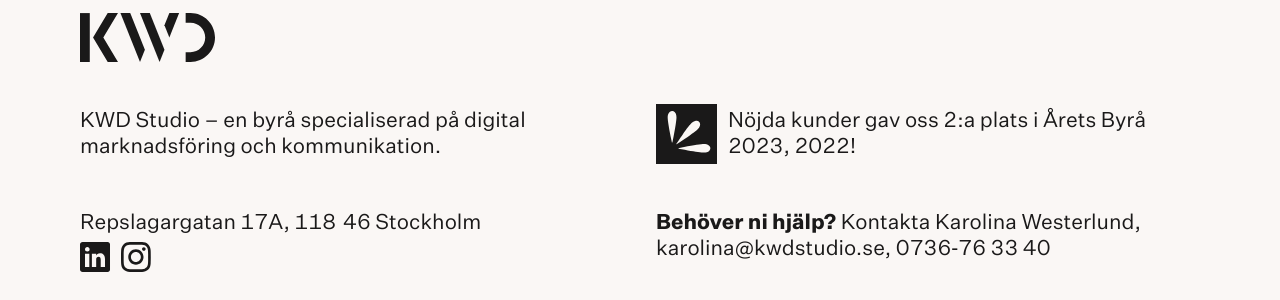
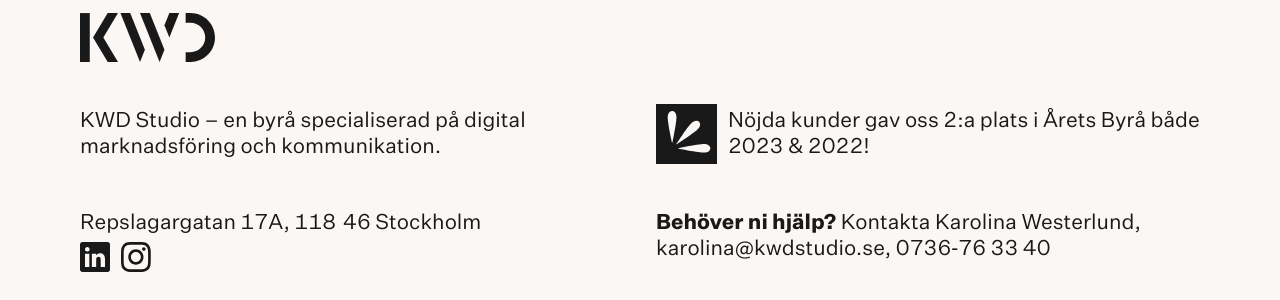
Before and after one commit to kwdstudio/kwdstudio.github.io, a Jekyll site: the page built from index.html, in a window 1280 px wide and 900 px high, scrolled down 2921 px. Shown: the part 395-695 px from the top of the window. Built offline with Jekyll 4.4.1, drawn with Linux system fonts in a browser that asks for light colours.

Commit message:
Update footer.html

```diff
--- a/_includes/footer.html
+++ b/_includes/footer.html
@@ -11,7 +11,7 @@
       </div>
       <div class="Grid-item Grid-item-s--22-of-24 Grid-item-m--12-of-24 Grid-item-l--push-1">
         <div class="Footer-part u-clearFloat">
-          <p>{% include icons/agency-of-the-year.svg %} Nöjda kunder gav oss 2:a&nbsp;plats i Årets&nbsp;Byrå 2023, 2022!</p>
+          <p>{% include icons/agency-of-the-year.svg %} Nöjda kunder gav oss 2:a&nbsp;plats i Årets&nbsp;Byrå både 2023 & 2022!</p>
         </div>
       </div>
       <div class="Grid-item Grid-item-s--22-of-24 Grid-item-m--12-of-24 Grid-item-l--11-of-24">
```
